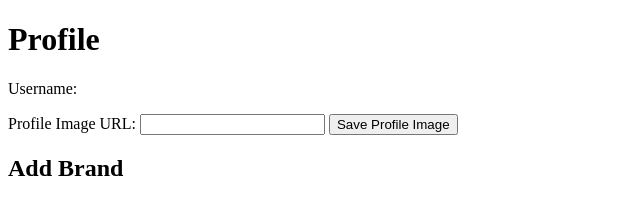
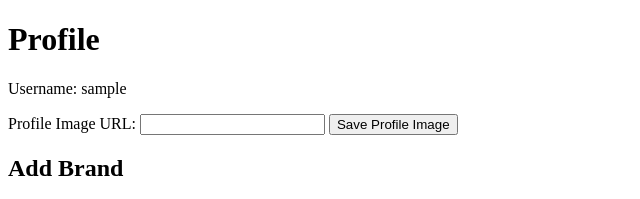
Before and after one commit to KjetilHHauger/API-CA-Kjetil-H-H, a website: page frontend/profile.html in a window 1280 px wide. Shown: the top 199 px of the page, 0-640 px from the left. Drawn offline with Linux system fonts and the light colour scheme; no server answers; sample sign-in values are in the browser's storage.

Commit message:
wrong link to js in profile.html

```diff
--- a/frontend/profile.html
+++ b/frontend/profile.html
@@ -4,7 +4,7 @@
   <meta charset="UTF-8">
   <meta name="viewport" content="width=device-width, initial-scale=1.0">
   <title>Profile</title>
-  <script src="./profile.js" type="module" defer></script>
+  <script src="./js/profile.js" type="module" defer></script>
 </head>
 <body>
   <h1>Profile</h1>
```
